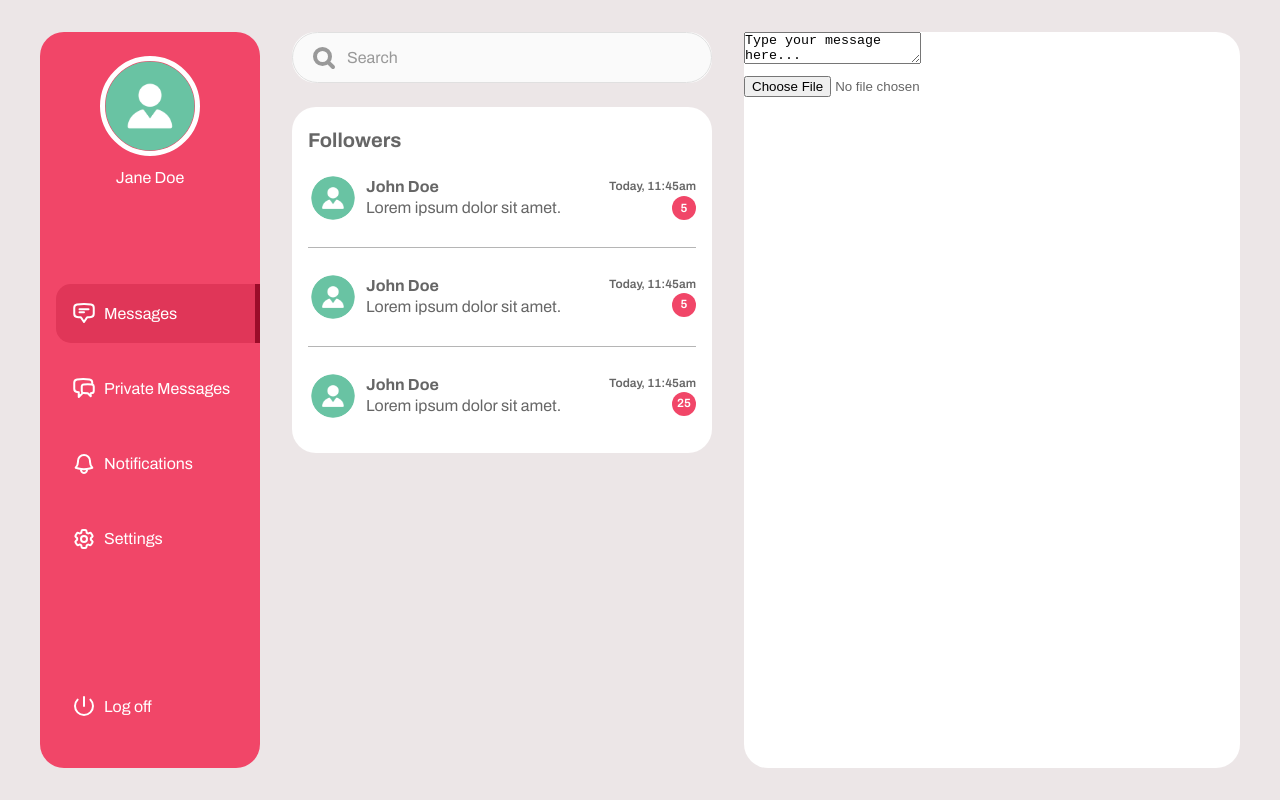
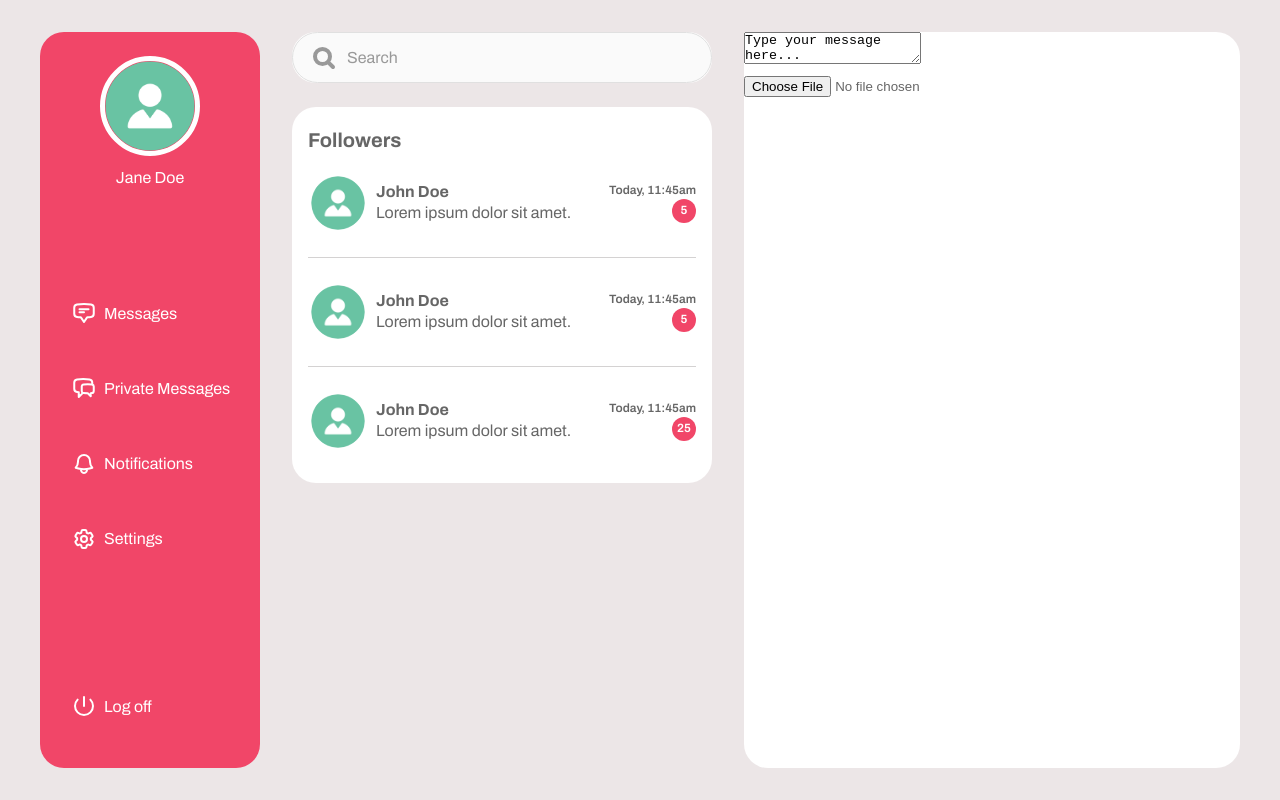
Before and after one commit to eightrix/scoopty, a website: page index.html in a window 1280 px wide. Drawn offline with Linux system fonts and the light colour scheme.

Commit message:
feat: add minor adjustments to contact section

```diff
--- a/index.html
+++ b/index.html
@@ -25,7 +25,7 @@
         </div>
         <ul>
           <li>
-            <a class="active" href="">
+            <a href="">
               <svg
                 xmlns="http://www.w3.org/2000/svg"
                 fill="none"
@@ -176,7 +176,7 @@
               </div>
             </figure>
 
-            <div>
+            <div class="follower__item">
               <div class="follower__datetime">Today, 11:45am</div>
               <div class="follower__counter">
                 <div class="follower__counter--value">5</div>
--- a/sass/layout/_app.scss
+++ b/sass/layout/_app.scss
@@ -119,7 +119,7 @@
 
         &:not(:last-child) {
           padding-bottom: 2.4rem;
-          border-bottom: 1px solid #b5b5b5;
+          border-bottom: 1px solid #d4d2d2;
         }
 
         figure {
@@ -129,7 +129,7 @@
 
           img {
             max-width: 100%;
-            height: 5rem;
+            height: 6rem;
             border: 3px solid white;
             border-radius: 50%;
             cursor: pointer;
@@ -184,6 +184,10 @@
   .message {
     flex: 1;
 
+    display: flex;
+    flex-direction: column;
+    justify-content: space-between;
+
     background-color: #fff;
   }
 }
```
Also changed, not shown: public/assets/css/app.css, 1 other file.
